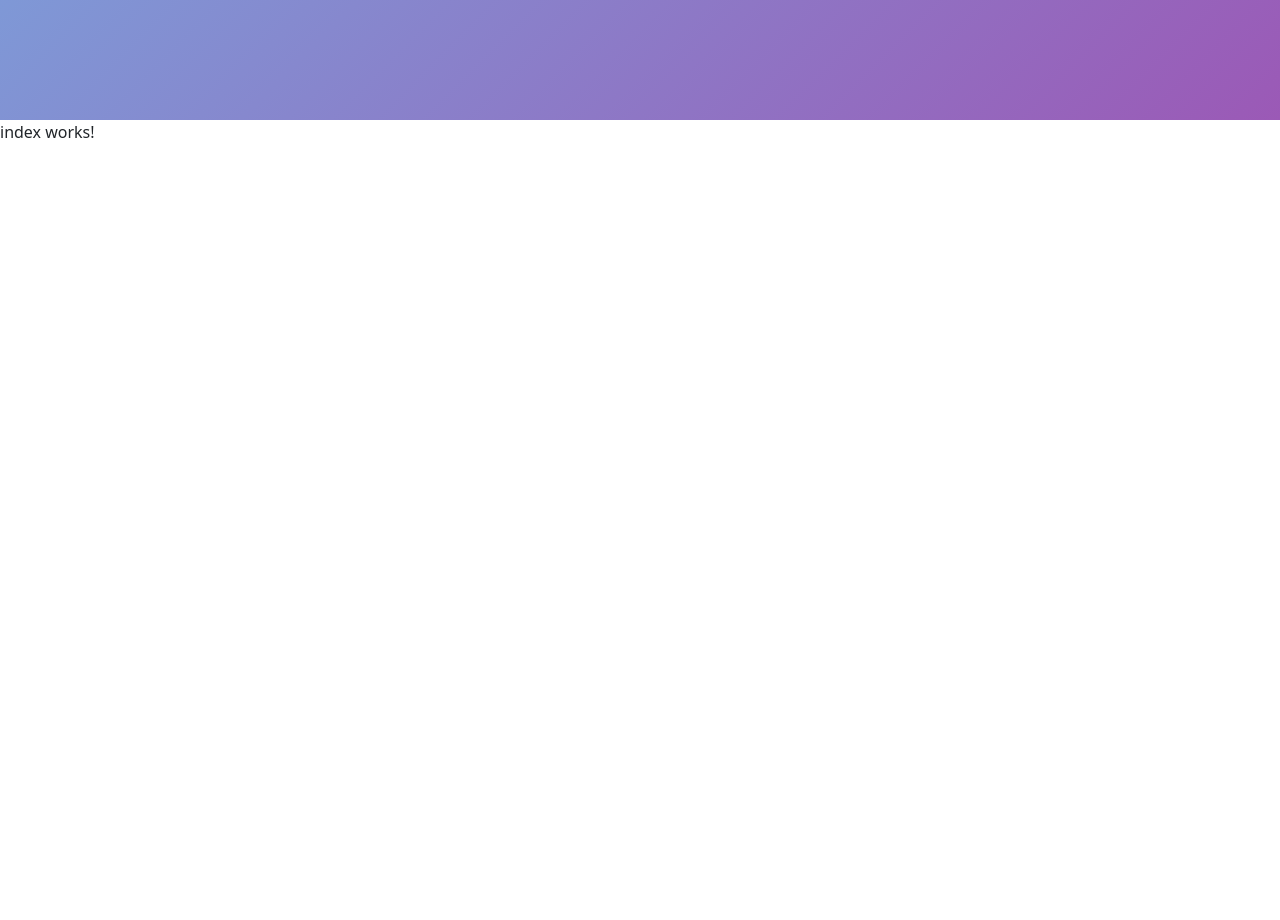
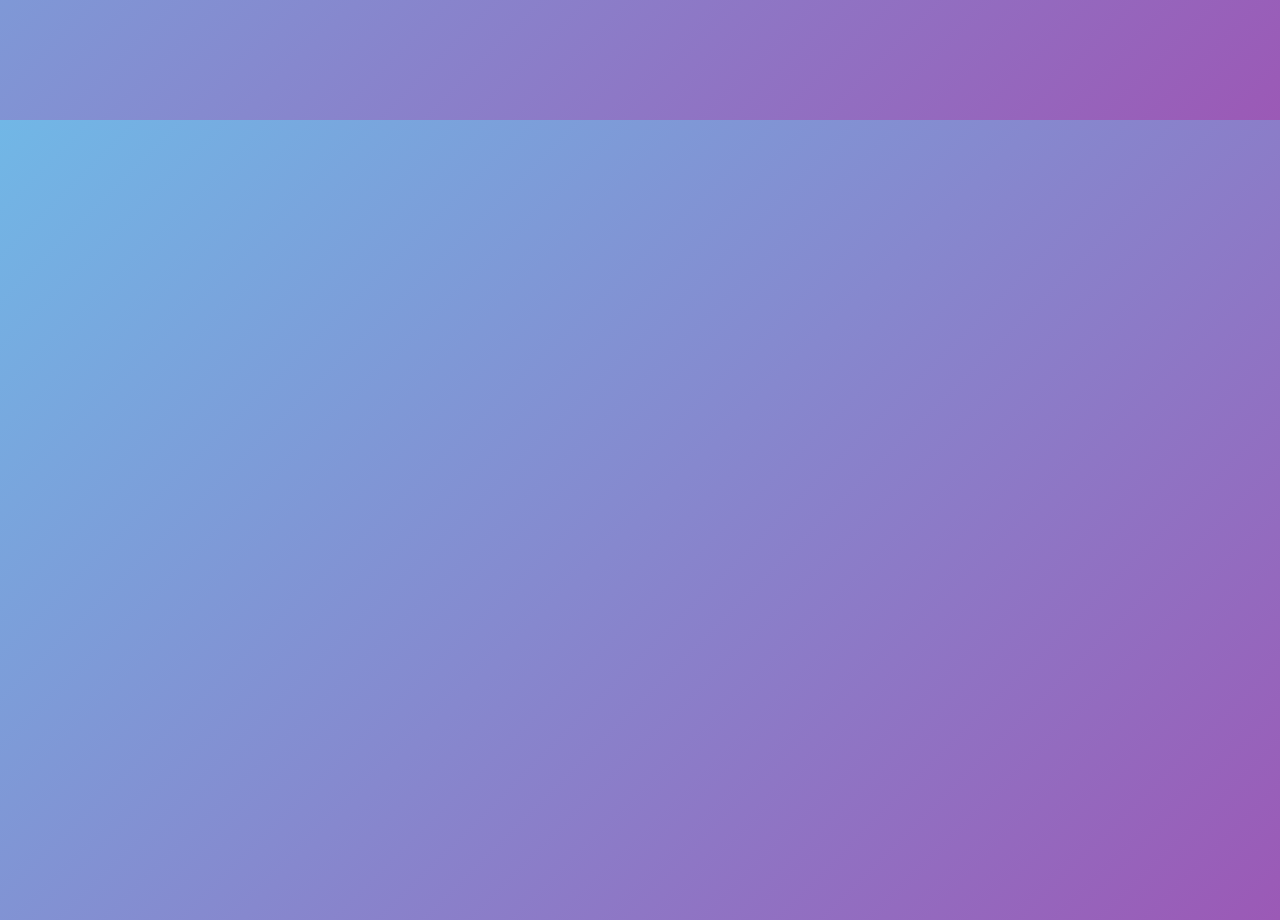
Before and after one commit to AdnanK1/NewQuote, an Angular app: page / in a window 1280 px wide. Shown: the part 680-1600 px from the top of the page. Before the commit the page ends 840 px from the top, so only its background shows below. Built offline with nearby package versions, Linux system fonts and the light colour scheme.

Commit message:
Added html to index.component.html and also added css.

```diff
--- a/src/app/form/index/index.component.css
+++ b/src/app/form/index/index.component.css
@@ -0,0 +1,8 @@
+body {
+    display: flex;
+    height: 100vh;
+    justify-content: center;
+    align-items: center;
+    padding: 10px;
+    background: linear-gradient(135deg, #71b7e6, #9b59b6);
+}
--- a/src/app/form/index/index.component.html
+++ b/src/app/form/index/index.component.html
@@ -1 +1,12 @@
-<p>index works!</p>
+<!DOCTYPE html>
+<html lang="en">
+<head>
+    <meta charset="UTF-8">
+    <meta http-equiv="X-UA-Compatible" content="IE=edge">
+    <meta name="viewport" content="width=device-width, initial-scale=1.0">
+    <title>Document</title>
+</head>
+<body>
+
+</body>
+</html>
```
